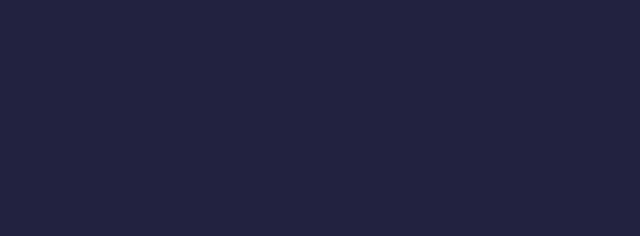
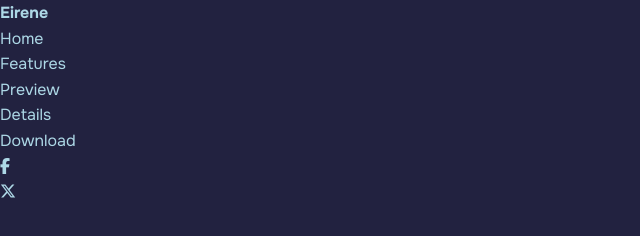
Before and after one commit to Nimira43/Eirene-Productivity, a plain HTML site: page index.html in a window 1280 px wide. Shown: the whole page, without its empty margins (0-640 px from the left). Drawn offline with Linux system fonts and the light colour scheme; a web font is replaced by a local one.

Commit message:
Navbar HTML and CSS bases styles.

```diff
--- a/css/style.css
+++ b/css/style.css
@@ -9,15 +9,15 @@
 }
 
 :root {
-  --prim-col: #0eaeed;
-  --sec-col: #222240;
-  --third-col: #ff4500;
+  --primary: #0eaeed;
+  --secondary: #222240;
+  --tertiary: #ff4500;
 }
 
 html,
 body {
   font-family: 'Onest', sans-serif;
-  background: var(--sec-col);
+  background: var(--secondary);
   color: #add8e6;
   line-height: 1.6;
   scroll-behavior: smooth;
--- a/index.html
+++ b/index.html
@@ -12,7 +12,42 @@
   <title>Eirene</title>
 </head>
 <body>
-
+  <navbar class="navbar">
+    <div class="navbar__container">
+      <div class="navbar__logo">
+        <h4>Eirene</h4>
+      </div>
+      <div class="navbar__menu">
+        <ul class="navbar__menu-list">
+          <li class="navbar__menu-item">
+            <a href="#" class="navbar__menu-link">Home</a>
+          </li>
+          <li class="navbar__menu-item">
+            <a href="#features" class="navbar__menu-link">Features</a>
+          </li>
+          <li class="navbar__menu-item">
+            <a href="#preview" class="navbar__menu-link">Preview</a>
+          </li>
+          <li class="navbar__menu-item">
+            <a href="#details" class="navbar__menu-link">Details</a>
+          </li>
+          <li class="navbar__menu-item">
+            <a href="#download" class="navbar__menu-link">Download</a>
+          </li>
+          <li class="navbar__menu-item">
+            <a href="#" class="navbar__menu-link--primary">
+              <i class="fa-brands fa-facebook-f"></i>
+            </a>
+          </li>
+          <li class="navbar__menu-item">
+            <a href="#" class="navbar__menu-link--primary">
+              <i class="fa-brands fa-x-twitter"></i>
+            </a>
+          </li>
+        </ul>
+      </div>
+    </div>
+  </navbar>
 
 
 </body>
```
